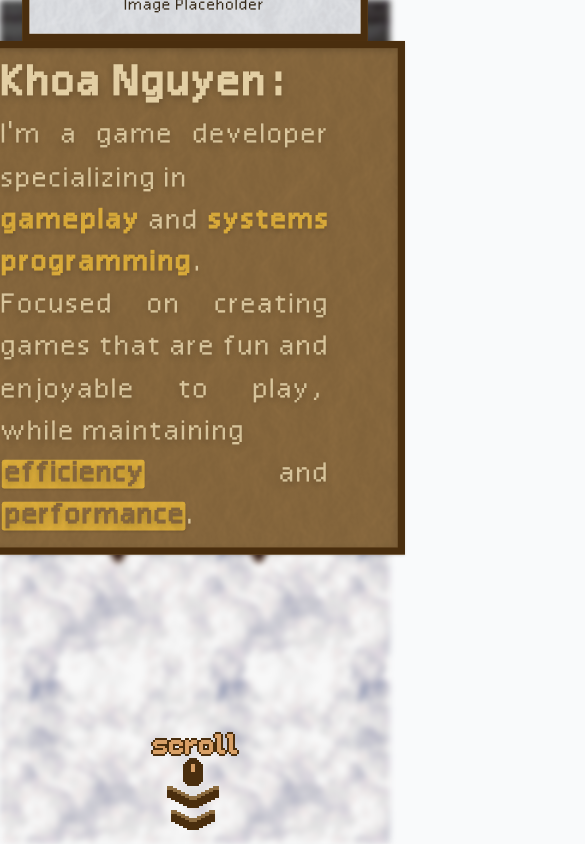
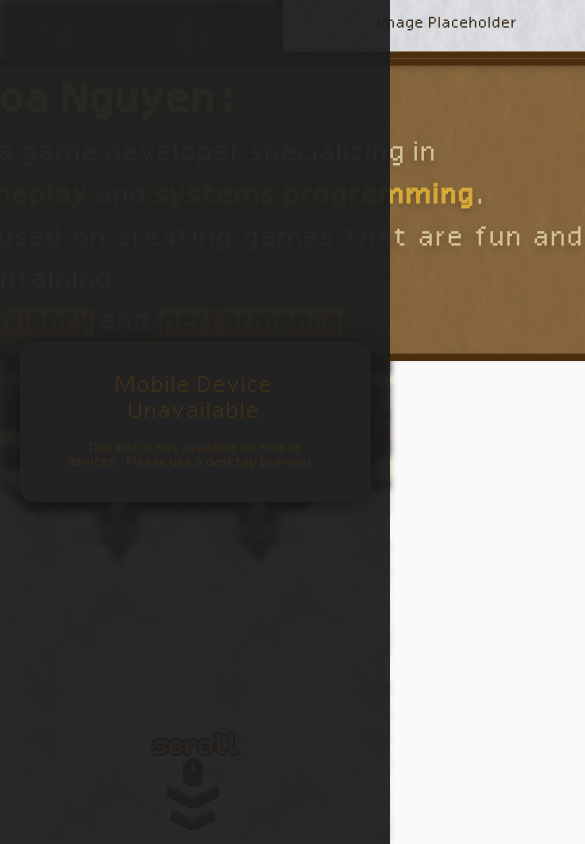
Before and after one commit to JustKwa/Jst.Kwa, an Astro site: page / in a window 390 px wide. Shown: the top 844 px of the page, 585 px wide, since content can reach past the window. Built offline with nearby package versions, Linux system fonts and the light colour scheme; Astro itself is replaced by a stand-in of ours.

Commit message:
feat: responsive

```diff
--- a/src/components/Introduction.astro
+++ b/src/components/Introduction.astro
@@ -4,9 +4,9 @@ Lorem ipsum dolor sit amet, consectetur adipiscing elit. Donec
 euismod, nisl eget consectetur sagittis, nisl nunc consectetur nisi, euismod aliquam nisl nunc euismod.`} = Astro.props;
 import WavyText from '@/components/WavyText.tsx';
 ---
-<div class="flex flex-col md:flex-row items-center justify-center w-full">
+<div class="flex flex-col sm:flex-row items-center justify-center w-full">
   <!-- Left: image placeholder -->
-  <div class="min-w-2xs md:w-1/3 retro-dialogue h-full">
+  <div class="w-1/3 retro-dialogue h-full">
     <div
       class="bg-gray-200 p-4 flex items-center justify-center h-full w-full"
     >
@@ -19,7 +19,7 @@ import WavyText from '@/components/WavyText.tsx';
     <div class="mt-14 px-2">
       <WavyText initial='Hello!' client:load/>
     </div>
-    <p class="leading-relaxed summmary-text pl-2 pr-14 pb-2 text-justify" set:html={summary}>
+    <p class="leading-relaxed summmary-text pl-2 pr-2 pb-2 text-justify" set:html={summary}>
     </p>
   </div>
 </div>
--- a/src/pages/index.astro
+++ b/src/pages/index.astro
@@ -8,6 +8,12 @@ import strings from '@/utils/string';
 const { name, sum, title, skillsHeader, projectsHeader, projects, copyright, social, skillsData } = strings;
 ---
 <Layout title={title}>
+  <div class="mobile-unavailable">
+    <div class="mobile-unavailable-content">
+      <h2>Mobile Device Unavailable</h2>
+      <p>This site is not available on mobile devices. Please use a desktop browser.</p>
+    </div>
+  </div>
   <ScrollToTop client:load/>
   <img
     src="/scroll-down.webp"
@@ -16,7 +22,7 @@ const { name, sum, title, skillsHeader, projectsHeader, projects, copyright, soc
     class="fixed bottom-0 w-full pointer-events-none z-20 scroll-down"
     aria-hidden="true"
   />
-  <div class="w-full md:max-w-7/12 mx-auto">
+  <div class="home-page w-full mx-auto">
     <div id="parent-container" class="container z-10">
       <div data-fade class="fake-container absolute inset-0 w-full h-full bg-white" style="opacity: 0;"></div>
       <!-- Hero / Introduction -->
@@ -94,4 +100,36 @@ const { name, sum, title, skillsHeader, projectsHeader, projects, copyright, soc
 .copyright {
   font-size: 24px;
 }
+.mobile-unavailable {
+  display: none;
+}
+
+@media (max-width: 767px) {
+  .mobile-unavailable {
+    display: flex;
+    position: fixed;
+    z-index: 9999;
+    inset: 0;
+    background: rgba(30, 30, 30, 0.95);
+    align-items: center;
+    justify-content: center;
+  }
+  .mobile-unavailable-content {
+    color: #fff;
+    background: #222;
+    padding: 2rem 2.5rem;
+    border-radius: 1rem;
+    box-shadow: 0 4px 24px rgba(0,0,0,0.4);
+    text-align: center;
+    max-width: 90vw;
+  }
+  .mobile-unavailable-content h2 {
+    font-size: 2rem;
+    margin-bottom: 1rem;
+  }
+  .mobile-unavailable-content p {
+    font-size: 1.1rem;
+  }
+}
+
 </style>
--- a/src/styles.css
+++ b/src/styles.css
@@ -186,6 +186,14 @@ li {
     text-shadow: 0 3px 6px rgba(0, 0, 0, 0.18);
     line-height: 1.1;
   }
+  p {
+    @media (max-width: 1314px) {
+      font-size: 32px;
+      parent-container {
+        @apply w-4xl;
+      }
+    }
+  }
 }
 
 .retro-dialogue::before,
@@ -265,3 +273,16 @@ li {
     top: 0px;
   }
 }
+
+.home-page {
+  @apply w-6xl;
+  @media (max-width: 1400px) {
+    @apply w-5xl;
+  }
+  @media (max-width: 1314px) {
+    @apply w-4xl;
+  }
+  @mediua (max-width: 768px) {
+    @apply w-3xl;
+  }
+}
```
